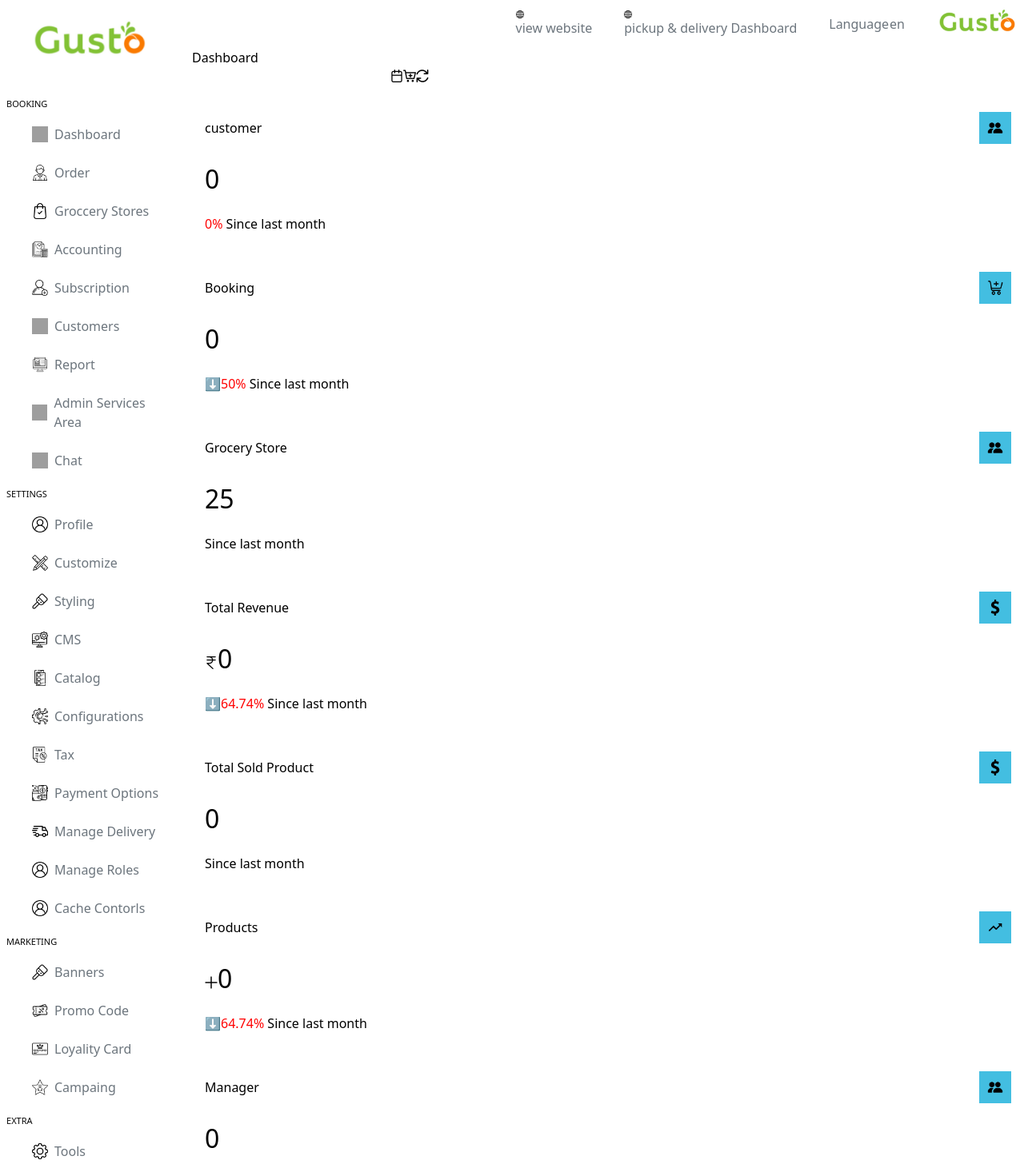
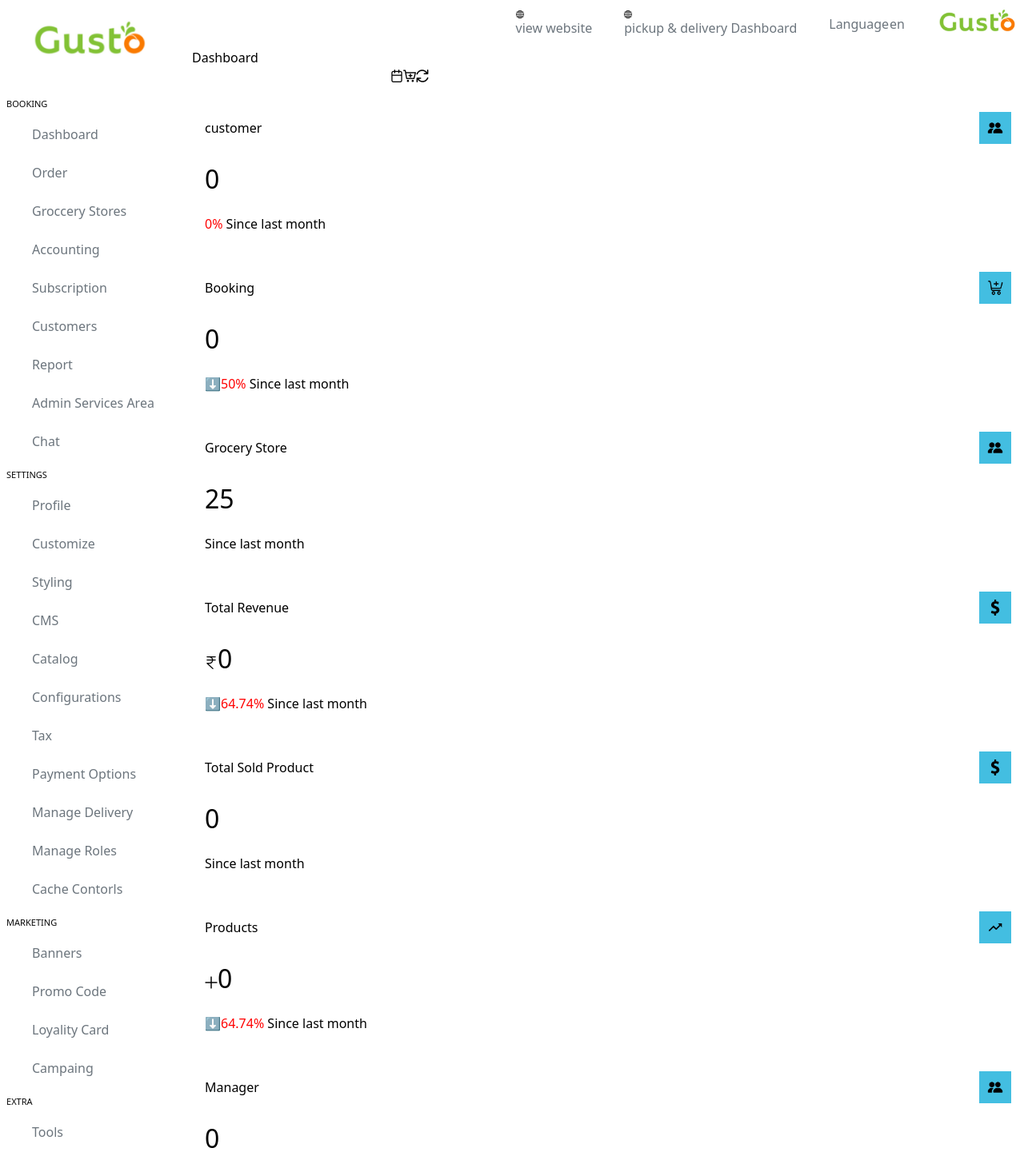
Before and after one commit to Blessino/gusto-dashboard, a React (Vite) app: page /dashboard in a window 1280 px wide. Shown: the top 1456 px of the page at 80% size. Built offline with nearby package versions, Linux system fonts and the light colour scheme; grey boxes are pictures that could not be loaded.

Commit message:
vercel json file is creacted

```diff
--- a/package.json
+++ b/package.json
@@ -16,6 +16,7 @@
     "primereact": "^10.8.4",
     "react": "^18.3.1",
     "react-dom": "^18.3.1",
+    "react-icons": "^5.3.0",
     "react-router-dom": "^6.27.0"
   },
   "devDependencies": {
--- a/src/data/MenuData.js
+++ b/src/data/MenuData.js
@@ -1,7 +1,9 @@
+
+
 export const Booking = [
   {
     title: 'Dashboard',
-    icon: 'https://www.flaticon.com/free-icon/star_7838177?term=star+person&page=1&position=5&origin=search&related_id=7838177' ,
+    icon: '/public/dashboard.png' ,
   },
   {
     title: 'Order',
--- a/src/ui/mainNav.jsx
+++ b/src/ui/mainNav.jsx
@@ -11,10 +11,10 @@
         {Booking.map((item) => {
           return (
             <li key={item.title} className="nav__list-item">
-              <span className="nav__icon">
-                <img src={item.icon} alt={item.title} />
-              </span>
               <NavLink to={item.title}>
+                {/* <span className="nav__icon">
+                  <img src={item.icon} alt={item.title} />
+                </span> */}
                 <span className="nav__list-title">{item.title}</span>
               </NavLink>
             </li>
@@ -26,10 +26,10 @@
         {Settings.map((item) => {
           return (
             <li key={item.title} className="nav__list-item">
-              <span className="nav__icon">
+              <NavLink to={item.title}>
+                {/* <span className="nav__icon">
                 <img src={item.icon} alt={item.title} />
-              </span>
-              <NavLink to={item.title}>
+              </span> */}
                 <span>{item.title}</span>
               </NavLink>
             </li>
@@ -41,10 +41,10 @@
         {Marketing.map((item) => {
           return (
             <li key={item.title} className="nav__list-item">
-              <span className="nav__icon">
-                <img src={item.icon} alt={item.title} />
-              </span>
               <NavLink to={item.title}>
+                {/* <span className="nav__icon">
+                  <img src={item.icon} alt={item.title} />
+                </span> */}
                 <span>{item.title}</span>
               </NavLink>
             </li>
@@ -56,10 +56,10 @@
         {Extra.map((item) => {
           return (
             <li key={item.title} className="nav__list-item">
-              <span className="nav__icon">
-                <img src={item.icon} alt={item.title} />
-              </span>
               <NavLink to={item.title}>
+                {/* <span className="nav__icon">
+                  <img src={item.icon} alt={item.title} />
+                </span> */}
                 <span className="nav__item-title">{item.title}</span>
               </NavLink>
             </li>
```
Also changed, not shown: vercel.json (added), 1 other file (tests, documents, lock files or other folders).
